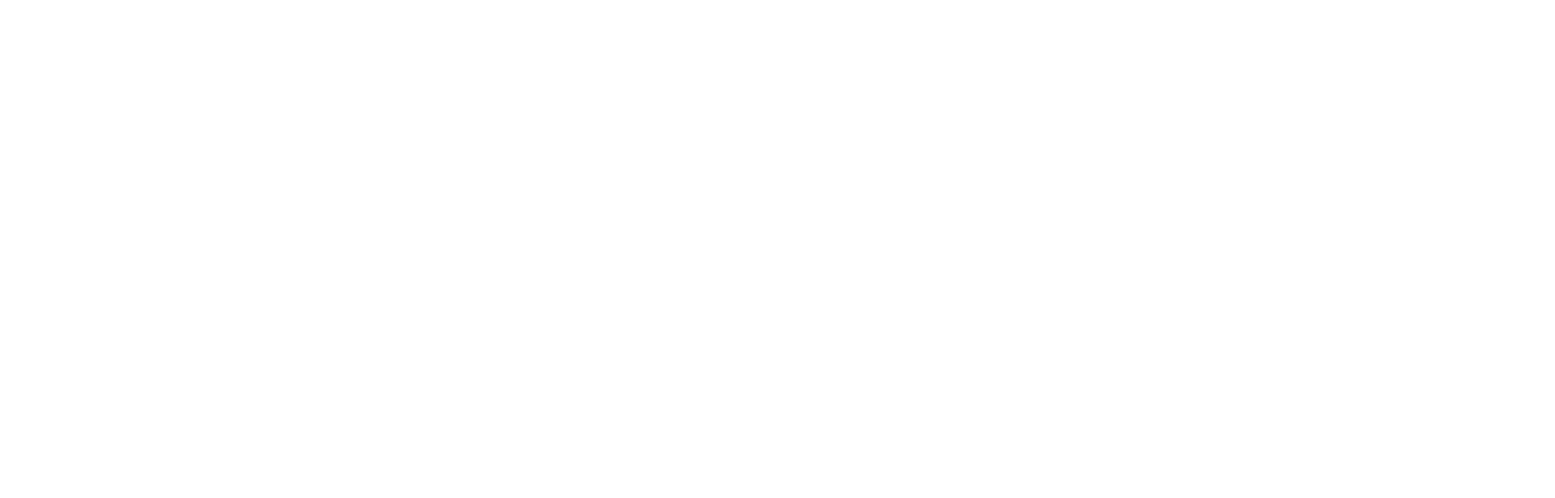
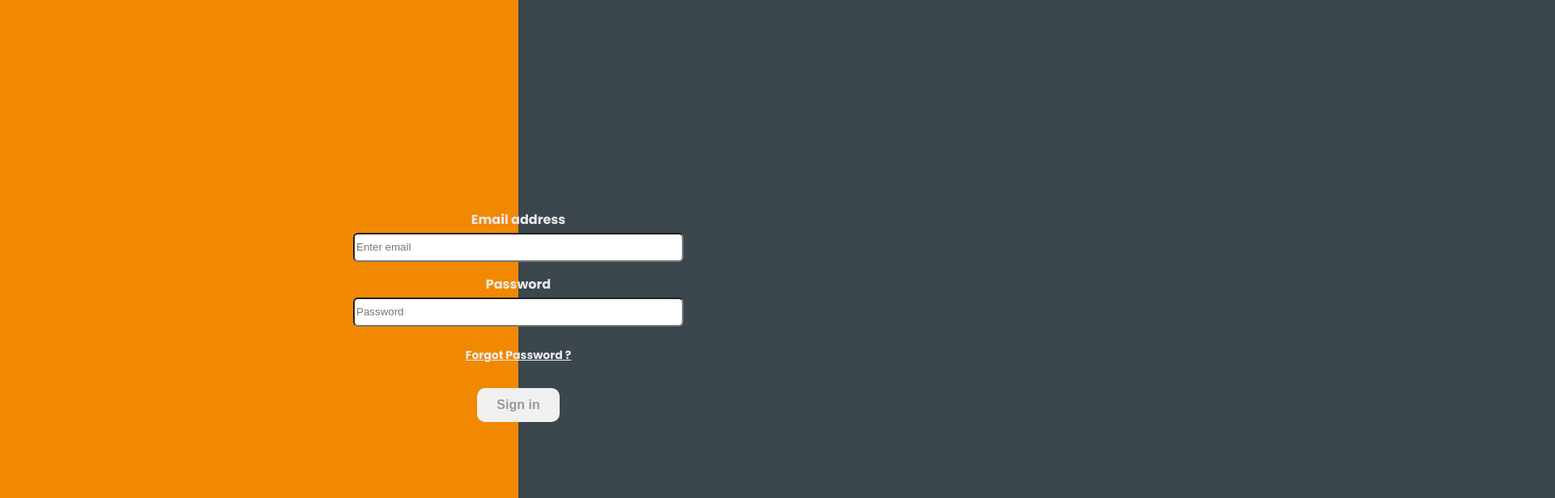
Before and after one commit to MarwanEsm/Currency-Rate-Exchange, a React (Create React App) app: page /sign in a window 1280 px wide. Before the commit this address had no page. Shown: the top 616 px of the page at 81% size, 1920 px wide, since content can reach past the window. Built offline with nearby package versions, Linux system fonts and the light colour scheme.

Commit message:
add style

```diff
--- a/src/App.jsx
+++ b/src/App.jsx
@@ -1,6 +1,6 @@
 import './style/global.scss'
 import React from "react";
-import { BrowserRouter as Router, Switch, Route, Routes } from "react-router-dom";
+import { BrowserRouter as Router, Route, Routes } from "react-router-dom";
 // import LandingScreen from "./Firstscreen/LandingScreen";
 // import LogInScreen from "./LogInscreen/LogInScreen";
 // import CurrenciesListScreen from "./CurrenciesListscreen/CurrenciesListScreen";
@@ -13,7 +13,7 @@ import { BrowserRouter as Router, Switch, Route, Routes } from "react-router-dom
 // import AuthContextProvider from './firebase/FirebaseAuth';
 // import CurrenciesContextProvider from "./context/CurrenciesContext";
 import Home from "./screens/home/Home"
-import LogIn from './screens/login/Login';
+import SignIn from './screens/login/SignIn';
 
 const App = () => {
   return (
@@ -24,7 +24,7 @@ const App = () => {
         {/* <CurrenciesContextProvider> */}
         <Routes>
           <Route path="/" element={<Home />} />
-          <Route path='/login' element={<LogIn />} />
+          <Route path='/sign' element={<SignIn />} />
         </Routes>
         {/* <Switch>
                 <Route exact path="/">
--- a/src/components/elements/button/Button.jsx
+++ b/src/components/elements/button/Button.jsx
@@ -1,18 +1,17 @@
 import React from "react";
 import styles from "./Button.module.scss"
 
-const Button = ({ children, onClick }) =>
+//TODO: add disabled style
+const Button = ({ children, onClick, disabled }) =>
     <div>
         <button
-            className={styles.button}
+            className={`${styles.button} ${disabled ? styles.disabled : ""}`}
             onClick={onClick}
+            disabled={disabled}
         >
             {children}
         </button>
     </div>
 
 
-
-
-
 export default Button;
--- a/src/components/elements/button/Button.module.scss
+++ b/src/components/elements/button/Button.module.scss
@@ -10,10 +10,20 @@
     transition: background-color 0.3s;
     display: block;
     margin: 70px auto auto auto;
+    cursor: pointer;
+
+    // Disabled style
+    &:hover {
+        transform: translateY(-2px);
+        box-shadow: 0 5px 10px rgba(0, 0, 0, 0.2);
+        background: linear-gradient(to right, #f18900 50%, #3b474d 50%);
+        color: #fff;
+    }
+
+    &.disabled {
+        background: #f0f0f0;
+        color: #999;
+        cursor: not-allowed;
+        box-shadow: none;
+    }
 }
-
-.button:hover {
-    background: linear-gradient(to right, #f18900 50%, #3b474d 50%);
-    color: #fff;
-    cursor: pointer;
-}
--- /dev/null
+++ b/src/components/forms/Login.jsx
@@ -0,0 +1,57 @@
+import React, { useState } from "react"
+import Container from "../layout/container/Container"
+import Button from "../../components/elements/button/Button";
+import styles from "./Login.module.scss"
+import { Link } from "react-router-dom";
+
+
+const Login = ({ onFormChange, onLogin }) => {
+
+    //TODO: add validation for email and password
+    const [loginCredentials, setLoginCredentials] = useState({
+        email: "",
+        password: "",
+    });
+
+    const handelChange = (e) => {
+        const value = e.target.value;
+        setLoginCredentials({ ...loginCredentials, [e.target.name]: value });
+    };
+
+    const invalid = loginCredentials.email === "" || loginCredentials.password === "";
+
+    return <div>
+        <div>
+            <Container></Container>
+        </div>
+        <div className={styles.formContainer}>
+            <label>Email address</label>
+            <input
+                type="email"
+                placeholder="Enter email"
+                data-ng-init="resp()"
+                name="email"
+                onChange={handelChange}
+                value={loginCredentials.email}
+            />
+
+            <label>Password</label>
+            <input
+                type="password"
+                placeholder="Password"
+                data-ng-init="resp()"
+                name="password"
+                onChange={handelChange}
+                value={loginCredentials.password}
+            />
+
+            <Link onClick={onFormChange}> Forgot Password ? </Link>
+
+            <Button onClick={() => onLogin(loginCredentials)} disabled={invalid}>
+                Sign in
+            </Button>
+        </div>
+    </div>
+}
+
+export default Login
--- /dev/null
+++ b/src/components/forms/ResetPassword.jsx
@@ -0,0 +1,43 @@
+import React, { useState } from "react";
+import Container from "../layout/container/Container";
+import Button from "../elements/button/Button";
+import styles from './Login.module.scss'
+
+
+//TODO: set a better alert
+//TODO: add validation for email
+const ResetPassword = ({ onPasswordReset }) => {
+
+    const [email, setEmail] = useState();
+
+    const enterEmail = (event) => {
+        const enteredEmail = event.target.value;
+        setEmail(enteredEmail);
+    };
+
+    const invalid = email === "";
+
+    return <div>
+        <div>
+            <Container></Container>
+        </div>
+
+        <div className={styles.formContainer}>
+
+            <label>Email</label>
+            <input
+                type="email"
+                placeholder="Enter email"
+                value={email}
+                onChange={enterEmail}
+            />
+
+            <Button onClick={onPasswordReset} disabled={invalid}>
+                Reset Password
+            </Button>
+        </div>
+    </div>
+
+}
+
+export default ResetPassword
--- a/src/screens/login/Login.jsx
+++ /dev/null
@@ -1,75 +0,0 @@
-import React, { useContext, useState } from "react";
-import Form from "react-bootstrap/Form";
-import Button from "../../components/elements/button/Button";
-import { Link } from "react-router-dom";
-import { Row, Col } from "reactstrap"
-// import { AuthContext } from "../../firebase/FirebaseAuth";
-import Container from "../../components/layout/container/Container";
-import styles from "./Login.module.scss"
-
-const LogIn = () => {
-    const [state, setState] = useState({
-        email: "",
-        password: "",
-    });
-
-    // const { login } = useContext(AuthContext);
-
-    const handelChange = (e) => {
-        const value = e.target.value;
-        setState({ ...state, [e.target.name]: value });
-    };
-
-    const handelLogin = (event) => {
-        event.preventDefault();
-        // login(state);
-    };
-
-    const invalid = state.email === "" || state.password === "";
-
-    return (
-        <div>
-            <div>
-                <Container></Container>
-            </div>
-
-            <div className={styles.formContainer}>
-                <label>Email address</label>
-                <input
-                    type="email"
-                    placeholder="Enter email"
-                    data-ng-init="resp()"
-                    name="email"
-                    onChange={handelChange}
-                    value={state.email}
-                />
-
-                <label>Password</label>
-                <input
-                    type="password"
-                    placeholder="Password"
-                    data-ng-init="resp()"
-                    name="password"
-                    onChange={handelChange}
-                    value={state.password}
-                />
-
-                <Link to="/resetpassword" >
-                    Forgot Password ?
-                </Link>
-
-                <Button
-                    variant="warning"
-                    disabled={invalid}
-                    onClick={handelLogin}
-                >
-                    Sign in
-                </Button>
-            </div>
-        </div>
-    );
-}
-
-
-
-export default LogIn;
--- /dev/null
+++ b/src/screens/login/SignIn.jsx
@@ -0,0 +1,36 @@
+import React, { useContext, useState } from "react";
+// import { AuthContext } from "../../firebase/FirebaseAuth";
+import Container from "../../components/layout/container/Container";
+// import styles from "./Login.module.scss"
+import Login from "../../components/forms/Login";
+import ResetPassword from "../../components/forms/ResetPassword";
+
+const SignIn = () => {
+
+    const [isPasswordForgotten, setIsPasswordForgotten] = useState(false)
+
+    // const { login } = useContext(AuthContext);
+
+
+    const handelLogin = (state) => {
+        console.log(state);
+        // login(state);
+    };
+
+
+    return (
+        <div>
+            <div>
+                <Container></Container>
+            </div>
+            {isPasswordForgotten ?
+                <ResetPassword /> :
+                <Login onFormChange={() => setIsPasswordForgotten(true)} onLogin={(state) => handelLogin(state)} />
+            }
+        </div>
+    );
+}
+
+
+
+export default SignIn;
```
Also changed, not shown: src/components/forms/Login.module.scss (renamed from src/screens/login/Login.module.scss).
